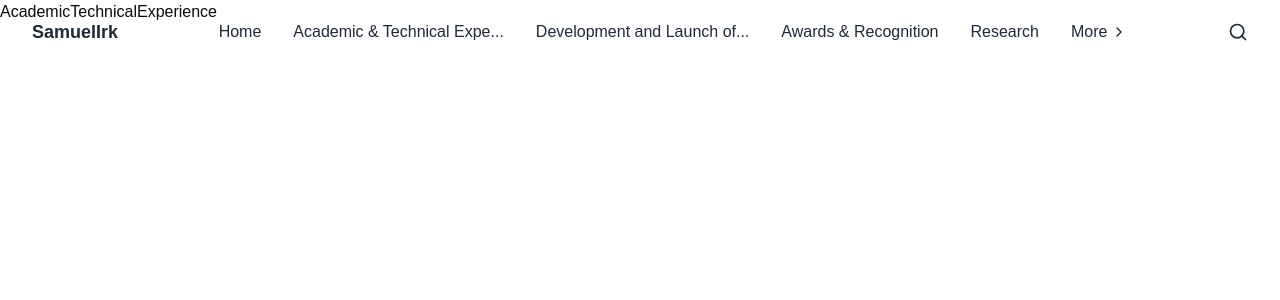
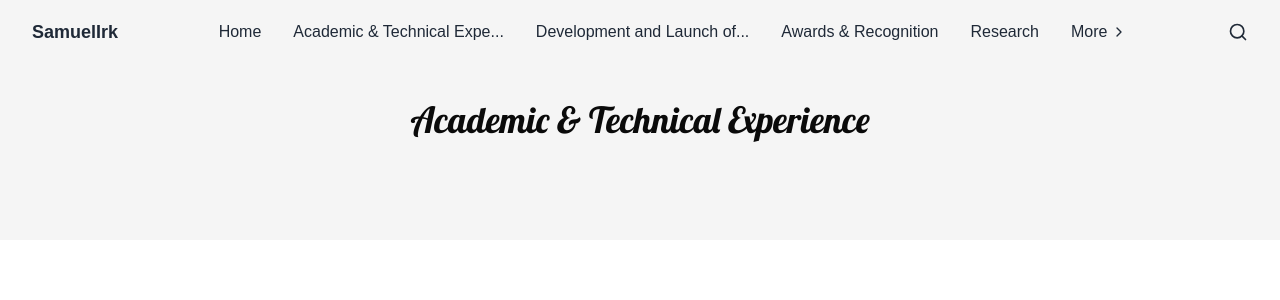
Before and after one commit to kengnidoriane/teacher-porfolio, a Next.js app: page /academic-technical-experience in a window 1280 px wide. Shown: the top 300 px of the page. Built offline with nearby package versions, Linux system fonts and the light colour scheme.

Commit message:
TP-2 : add section-header component

```diff
--- a/app/(rootfolder)/academic-technical-experience/page.tsx
+++ b/app/(rootfolder)/academic-technical-experience/page.tsx
@@ -1,7 +1,12 @@
+import { SectionHeader } from "@/components/global"
 
 const AcademicTechnicalExperience  = () => {
   return (
-    <div>AcademicTechnicalExperience</div>
+    <>
+    <SectionHeader title="Academic & Technical Experience" />
+    {/* others sections */}
+    </>
+
   )
 }
 
--- a/app/layout.tsx
+++ b/app/layout.tsx
@@ -1,12 +1,12 @@
 import type { Metadata } from "next";
-import { Poppins, Roboto } from "next/font/google";
+import { Lobster, Roboto } from "next/font/google";
 import "./globals.css";
 import { Header } from "@/components/global";
 
-const poppins = Poppins({
-  variable: "--font-poppins",
+const lobster = Lobster({
+  variable: "--font-lobster",
   subsets: ["latin"],
-  weight: ["400", "500", "600", "700"],
+  weight: ["400"],
 });
 
 const roboto = Roboto({
@@ -28,7 +28,7 @@ export default function RootLayout({
   return (
     <html lang="en">
       <body
-        className={`${poppins.variable} ${roboto.variable} antialiased`}
+        className={`${roboto.variable} ${lobster.variable} antialiased`}
       >
         <Header />
         {children}
--- a/components/global/index.tsx
+++ b/components/global/index.tsx
@@ -1,5 +1,6 @@
 import { AppContainer } from "./app-container"
 import { Header } from "./header"
 import { Spacer } from "./spacer"
+import { SectionHeader } from "./section-header"
 
-export { AppContainer, Header, Spacer }
+export { AppContainer, Header, Spacer, SectionHeader }
--- /dev/null
+++ b/components/global/section-header.tsx
@@ -0,0 +1,16 @@
+import { cn } from "@/lib/utils"
+
+interface SectionHeaderProps {
+    title: string
+    description?: string
+    className?: string
+}
+
+export function SectionHeader({ title, description, className }: Readonly<SectionHeaderProps>) {
+    return (
+        <div className={cn("mx-auto min-h-[30vh] flex flex-col justify-center items-center gap-3 bg-muted", className)}>
+            <h2 className="md:text-4xl text-2xl [font-family:var(--font-lobster)]">{title}</h2>
+            {description && <p className="text-gray-600">{description}</p>}
+        </div>
+    )
+}
--- a/components/global/spacer.tsx
+++ b/components/global/spacer.tsx
@@ -17,6 +17,6 @@ const spacerSizes: Record<SpacerSize, string> = {
   "2xl": "h-16 sm:h-24",
 }
 
-export function Spacer({ size = "md", className }: SpacerProps) {
+export function Spacer({ size = "md", className }: Readonly<SpacerProps>) {
   return <div className={cn(spacerSizes[size], className)} aria-hidden="true" />
 }
--- a/data/data.json
+++ b/data/data.json
@@ -2,18 +2,18 @@
     "header": {
       "mainLinks": [
         { "name": "Home", "href": "#" },
-        { "name": "Academic & Technical Experience", "href": "#" },
-        { "name": "Development and Launch of New Courses", "href": "#" },
-        { "name": "Awards & Recognition", "href": "#" },
-        { "name": "Research", "href": "#", "dropdown": [
-          { "name": "Patent", "href": "#" },
-          { "name": "Journal Publications", "href": "#" }
+        { "name": "Academic & Technical Experience", "href": "/academic-technical-experience" },
+        { "name": "Development and Launch of New Courses", "href": "/development-and-launch-of-new-courses" },
+        { "name": "Awards & Recognition", "href": "/awards-and-recognition" },
+        { "name": "Research", "href": "/research", "dropdown": [
+          { "name": "Patent", "href": "/patent" },
+          { "name": "Journal Publications", "href": "/journal-publications" }
         ]},
-        { "name": "Fundings", "href": "#" },
-        { "name": "International Collaboration", "href": "#" },
-        { "name": "Resource Person", "href": "#" },
-        { "name": "Events & Programs Photos", "href": "#" },
-        { "name": "Information", "href": "#" }
+        { "name": "Fundings", "href": "/fundings" },
+        { "name": "International Collaboration", "href": "/international-collaboration" },
+        { "name": "Resource Person", "href": "/resource-person" },
+        { "name": "Events & Programs Photos", "href": "/events-and-programs-photos" },
+        { "name": "Information", "href": "/information" }
       ]
     }
   }
```
